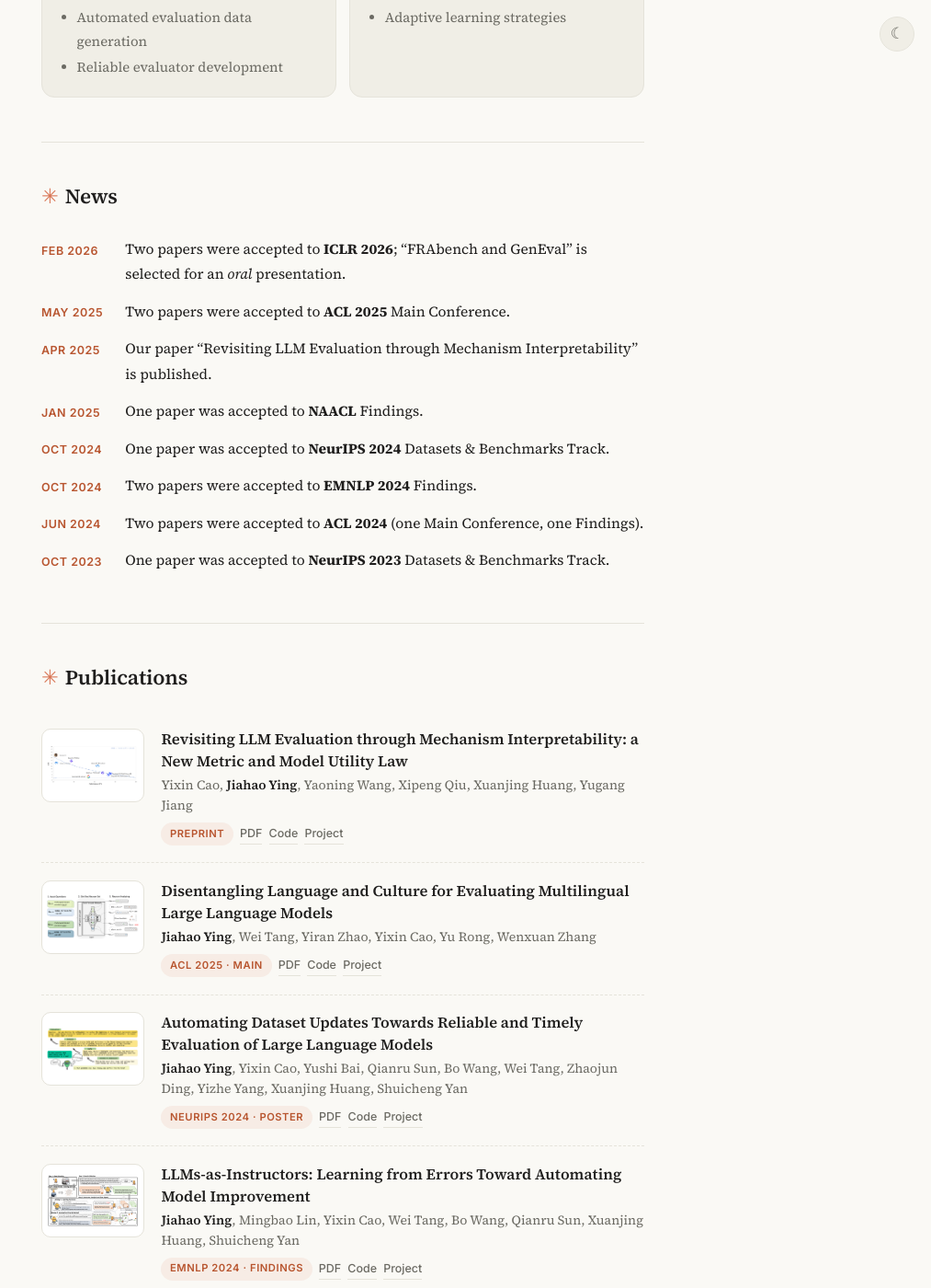
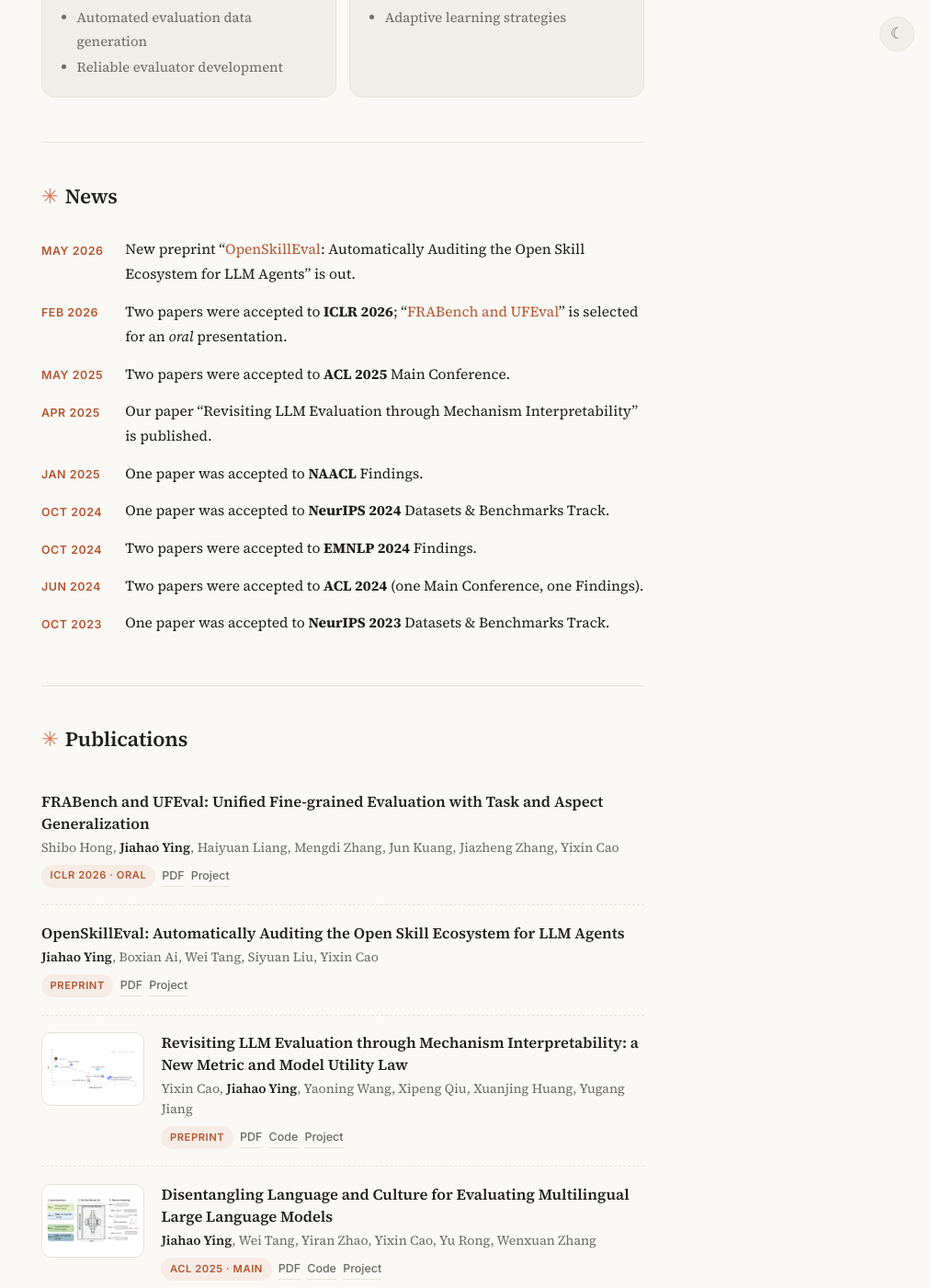
Before and after one commit to yingjiahao14/yingjiahao14.github.io, a Jekyll site: the page built from index.md, in a window 1280 px wide and 1400 px high, scrolled down 842 px. Shown: the whole window at 92% size, without its empty margins (267-1280 px from the left). Built offline with Jekyll 4.4.1, drawn with Linux system fonts in a browser that asks for light colours; comment, search, counter and statistics services are not loaded; our own code applies the rules of GitHub Pages for plain Markdown files.

Commit message:
Add ICLR 2026 oral and OpenSkillEval preprint

```diff
--- a/_data/news.yml
+++ b/_data/news.yml
@@ -1,6 +1,8 @@
 # 每条新闻一个条目；date 是显示用的短标签，text 支持 HTML
+- date: May 2026
+  text: 'New preprint “<a href="https://arxiv.org/abs/2605.23657">OpenSkillEval</a>: Automatically Auditing the Open Skill Ecosystem for LLM Agents” is out.'
 - date: Feb 2026
-  text: Two papers were accepted to <strong>ICLR 2026</strong>; “FRAbench and GenEval” is selected for an <em>oral</em> presentation.
+  text: 'Two papers were accepted to <strong>ICLR 2026</strong>; “<a href="https://openreview.net/forum?id=7WdY3Cojy9">FRABench and UFEval</a>” is selected for an <em>oral</em> presentation.'
 - date: May 2025
   text: Two papers were accepted to <strong>ACL 2025</strong> Main Conference.
 - date: Apr 2025
--- a/_data/publications.yml
+++ b/_data/publications.yml
@@ -5,6 +5,18 @@
 #   pdf      论文链接    code  代码链接    page  项目主页
 #   image    缩略图路径 (assets/img/ 下)
 main:
+
+  - title: "FRABench and UFEval: Unified Fine-grained Evaluation with Task and Aspect Generalization"
+    authors: Shibo Hong, <strong>Jiahao Ying</strong>, Haiyuan Liang, Mengdi Zhang, Jun Kuang, Jiazheng Zhang, Yixin Cao
+    badge: ICLR 2026 · Oral
+    pdf: https://openreview.net/forum?id=7WdY3Cojy9
+    page: https://iclr.cc/virtual/2026/oral/10011292
+
+  - title: "OpenSkillEval: Automatically Auditing the Open Skill Ecosystem for LLM Agents"
+    authors: <strong>Jiahao Ying</strong>, Boxian Ai, Wei Tang, Siyuan Liu, Yixin Cao
+    badge: Preprint
+    pdf: https://arxiv.org/abs/2605.23657
+    page: https://yingjiahao14.github.io/OpenSkillEval-Web/
 
   - title: "Revisiting LLM Evaluation through Mechanism Interpretability: a New Metric and Model Utility Law"
     authors: Yixin Cao, <strong>Jiahao Ying</strong>, Yaoning Wang, Xipeng Qiu, Xuanjing Huang, Yugang Jiang
```
